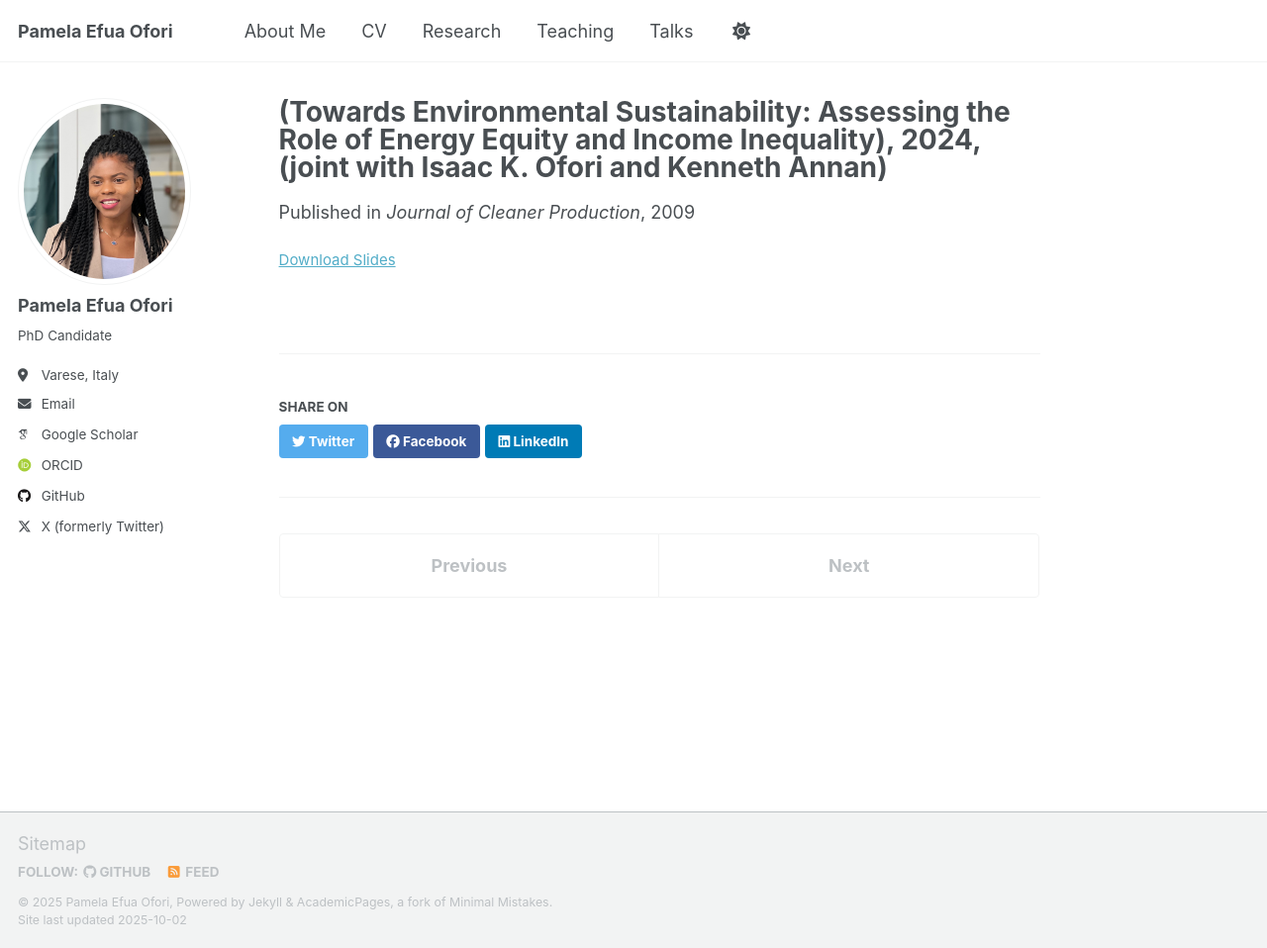
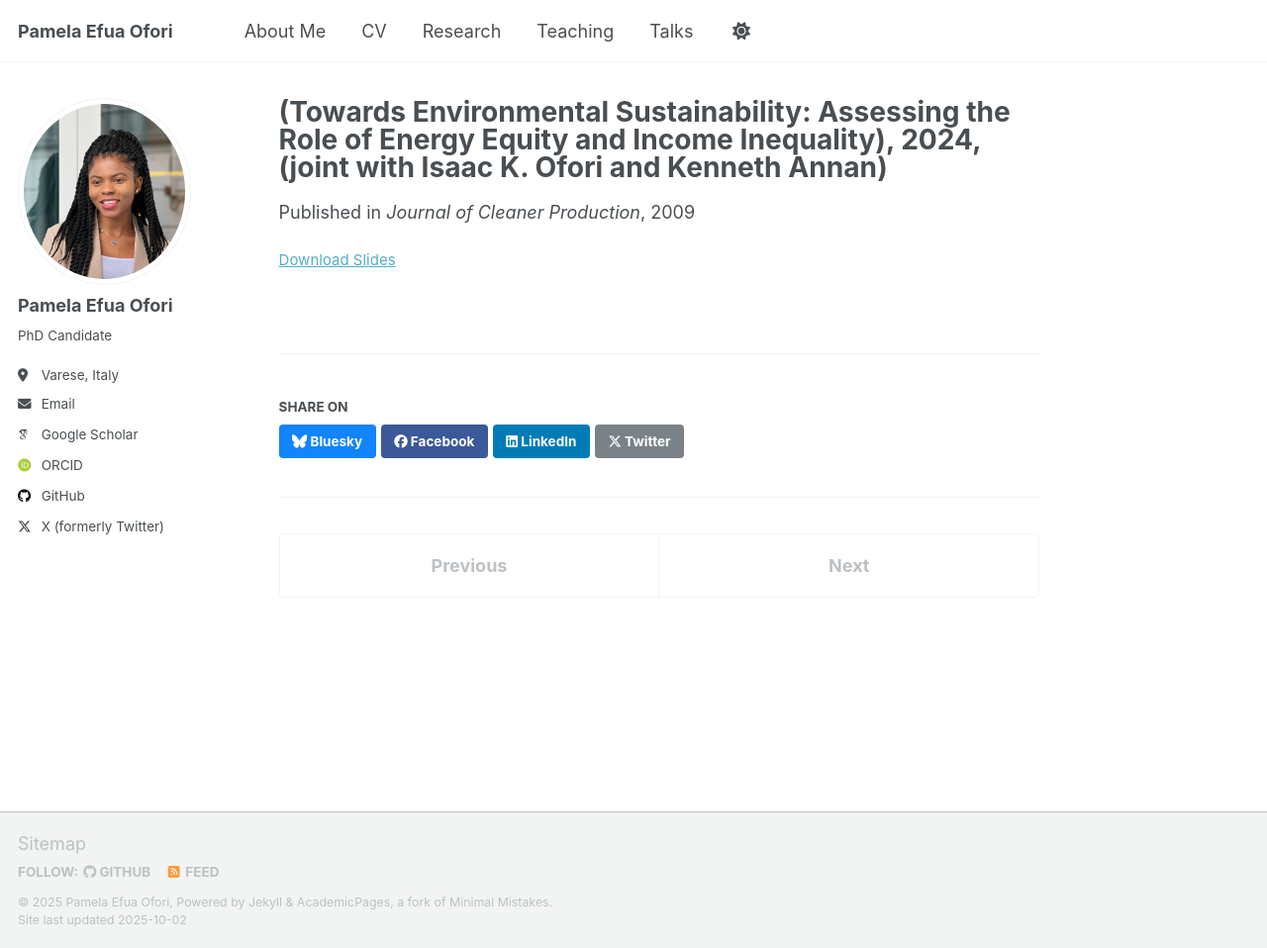
Before and after one commit to PEOFORI/peofori.github.io, a Jekyll site: the page built from _publications/2009-10-01-paper-title-number-1.md, in a window 1280 px wide and 958 px high. Shown: the whole window at 99% size. Built offline with Jekyll 4.4.1, drawn with Linux system fonts in a browser that asks for light colours; some web fonts are replaced; a script that is not in the unit is left out.

Commit message:
Update social-share.html

```diff
--- a/_includes/social-share.html
+++ b/_includes/social-share.html
@@ -5,14 +5,11 @@
     <h4 class="page__share-title">{{ site.data.ui-text[site.locale].share_on_label | default: "Share on" }}</h4>
   {% endif %}
 
-  <a href="https://twitter.com/intent/tweet?url={{ base_path }}{{ page.url | relative_url }}&text={{ page.title | url_encode }}"
-   class="btn btn--twitter"
-   title="{{ site.data.ui-text[site.locale].share_on_label | default: 'Share on' }} Twitter">
-   <i class="fab fa-twitter" aria-hidden="true"></i>
-   <span> Twitter</span>
-</a>
+  <a href="https://bsky.app/intent/compose?text={{ base_path }}{{ page.url }}" class="btn btn--bluesky" title="{{ site.data.ui-text[site.locale].share_on_label | default: 'Share on' }} Bluesky"><i class="fab fa-bluesky" aria-hidden="true"></i><span> Bluesky</span></a>
 
   <a href="https://www.facebook.com/sharer/sharer.php?u={{ base_path }}{{ page.url }}" class="btn btn--facebook" title="{{ site.data.ui-text[site.locale].share_on_label | default: 'Share on' }} Facebook"><i class="fab fa-facebook" aria-hidden="true"></i><span> Facebook</span></a>
 
   <a href="https://www.linkedin.com/shareArticle?mini=true&url={{ base_path }}{{ page.url }}" class="btn btn--linkedin" title="{{ site.data.ui-text[site.locale].share_on_label | default: 'Share on' }} LinkedIn"><i class="fab fa-linkedin" aria-hidden="true"></i><span> LinkedIn</span></a>
+
+  <a href="https://twitter.com/intent/tweet?text={{ base_path }}{{ page.url }}" class="btn btn--x" title="{{ site.data.ui-text[site.locale].share_on_label | default: 'Share on' }} X"><i class="fab fa-x-twitter" aria-hidden="true"></i><span> Twitter</span></a>
 </section>
```
